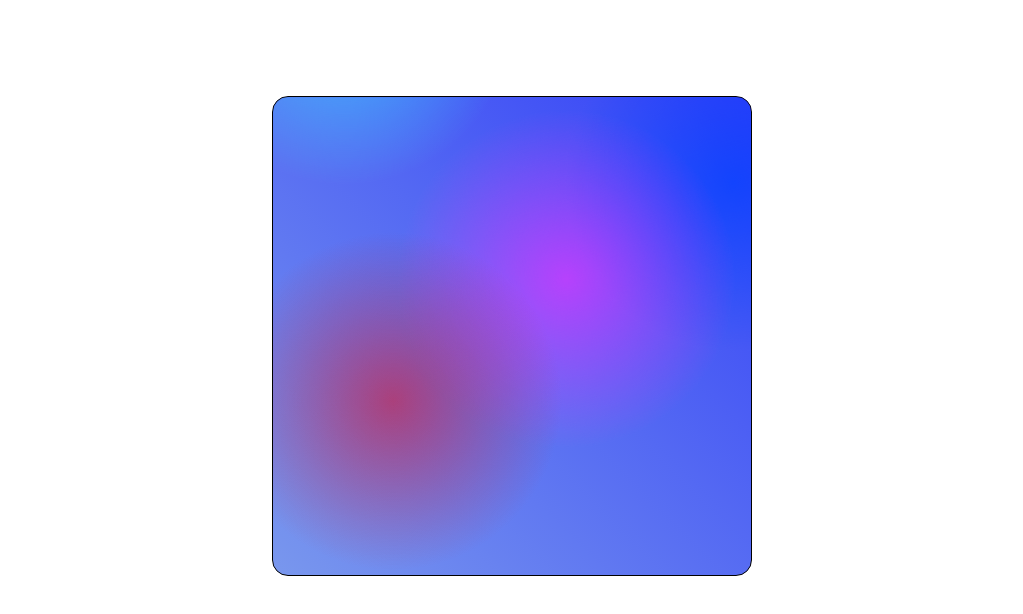
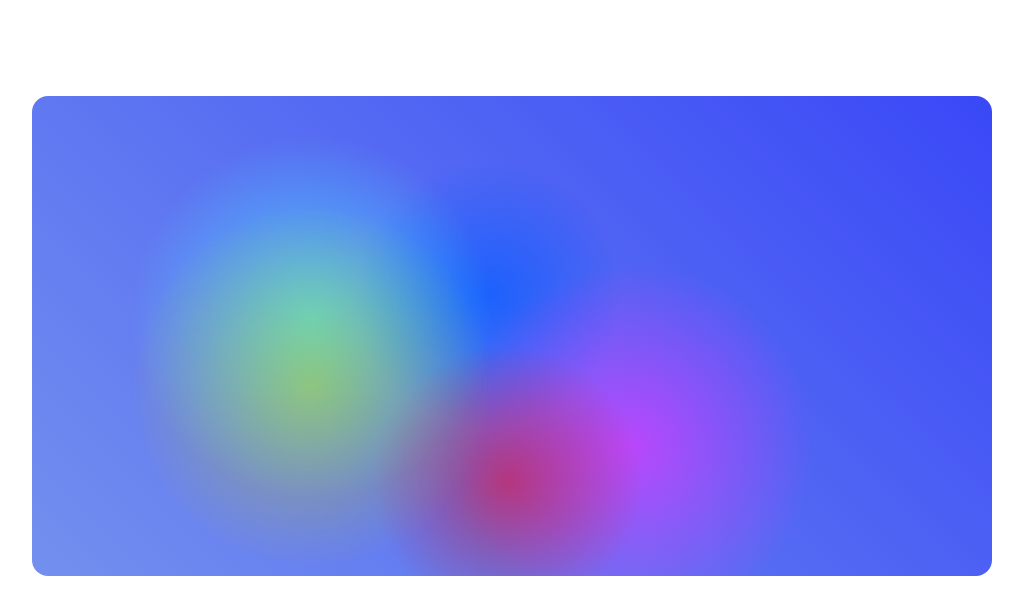
Before and after one commit to soype/bubbles, a Next.js app: page / in a window 1280 px wide. Shown: the top 614 px of the page, without its empty margins (128-1151 px from the left). Built offline with nearby package versions, Linux system fonts and the light colour scheme.

Commit message:
Smaller bubbles

```diff
--- a/src/app/components/bubbles/bubbles.module.scss
+++ b/src/app/components/bubbles/bubbles.module.scss
@@ -20,15 +20,15 @@ $blue-lt: rgb(100, 220, 255);
 $red: rgb(200, 50, 50);
 $yellow: rgb(180, 180, 50);
 
-$bubble-size: 100%;
+$bubble-size: 40rem;
 
 $container-height: 30rem;
-$container-width: 30rem;
+$container-width: 60rem;
 
 .container {
   width: $container-width;
   height: $container-height;
-  border: solid 1px black;
+  // border: solid 1px black;
   border-radius: 1rem;
   background-image: linear-gradient(45deg, lightblue, blue);
   background-size: 400%;
@@ -42,20 +42,26 @@ $container-width: 30rem;
   background: radial-gradient(
       circle at center,
       rgba($blue, 0.8),
-      rgba($blue, 0) 50%
+      rgba($blue, 0) 30%
     )
     no-repeat;
   @include blend-hard();
 
+
   height: $bubble-size;
   width: $bubble-size;
-  top: calc($container-height * -.2);
-  left: calc((100% - $bubble-size) / 2 + calc($container-width * .1));
+  top: -5rem;
+  left: calc($container-width / 5);
 
-  transform-origin: calc(50% + calc($container-height * .2));
-  animation: moveInCircle 20s linear infinite;
+  // height: $bubble-size;
+  // width: $bubble-size;
+  // top: calc($container-height * -.2);
+  // left: calc((100% - $bubble-size) / 2 + calc($container-width * .1));
 
-  opacity: 1;
+  transform-origin: center center;
+  animation: moveInCircleLg 20s reverse linear infinite;
+
+  // opacity: 1;
 }
 
 .b2 {
@@ -63,7 +69,7 @@ $container-width: 30rem;
   background: radial-gradient(
       circle at center,
       rgba($purple-lt, 0.8) 0,
-      rgba($purple-lt, 0) 50%
+      rgba($purple-lt, 0) 40%
     )
     no-repeat;
   @include blend-hard();
@@ -71,10 +77,10 @@ $container-width: 30rem;
   height: $bubble-size;
   width: $bubble-size;
   top: 0;
-  left: -25%;
+  left: calc($container-width / 3);
 
   transform-origin: calc(50% + calc($container-height * .2));
-  animation: moveInCircle 20s linear infinite;
+  animation: moveInCircleMd 20s linear infinite;
 
   opacity: 1;
 }
@@ -84,18 +90,17 @@ $container-width: 30rem;
   background: radial-gradient(
       circle at center,
       rgba($blue-lt, 0.8) 0,
-      rgba($blue-lt, 0) 50%
+      rgba($blue-lt, 0) 40%
     )
     no-repeat;
   @include blend-hard();
 
   height: $bubble-size;
   width: $bubble-size;
-  top: calc((50% - $bubble-size) / 2 - calc($container-height * .4));
-  left: calc((50% - $bubble-size) / 2);
 
-  transform-origin: calc(50% - calc($container-height * .1));
-  animation: moveHorizontal 40s linear infinite;
+  top: -8rem;
+  right: calc($container-width / 3);
+  animation: moveInCircleMd 20s linear infinite;
 
   opacity: 1;
 }
@@ -105,18 +110,18 @@ $container-width: 30rem;
   background: radial-gradient(
       circle at center,
       rgba($red, 0.8) 0,
-      rgba($red, 0) 50%
+      rgba($red, 0) 30%
     )
     no-repeat;
   @include blend-hard();
 
   height: $bubble-size;
   width: $bubble-size;
-  top: calc((50% - $bubble-size) / 2 - calc($container-height * .1));
-  left: calc((50% - $bubble-size) / 2);
+  top: 1rem;
+  left: 10rem;
 
-  transform-origin: calc(50% + calc($container-height * .2));
-  animation: moveVertical 20s ease infinite;
+  // transform-origin: calc(50% + calc($container-height * .2));
+  animation: moveInCircleMd 30s linear infinite;
 
   opacity: 1;
 }
@@ -126,40 +131,29 @@ $container-width: 30rem;
   background: radial-gradient(
       circle at center,
       rgba($yellow, 0.8) 0,
-      rgba($yellow, 0) 50%
+      rgba($yellow, 0) 40%
     )
     no-repeat;
   @include blend-hard();
 
   height: $bubble-size;
   width: $bubble-size;
-  top: calc((50% - $bubble-size) / 2 + calc($container-height * .4));
-  left: calc((50% - $bubble-size) / 2 - calc($container-width * .4));
+  top: 0;
+  left: 0;
 
-  transform-origin: calc(50% - 100px);
-  animation: moveInCircle 20s reverse infinite;
+  // transform-origin: calc(50% - 100px);
+  animation: moveInCircleMd 20s reverse linear infinite;
 
   opacity: 1;
 }
 
-@keyframes moveInCircle {
-  0% {
-    transform: rotate(0deg);
-  }
-  50% {
-    transform: rotate(180deg);
-  }
-  100% {
-    transform: rotate(360deg);
-  }
-}
 
 @keyframes moveVertical {
   0% {
     transform: translateY(-10%);
   }
   50% {
-    transform: translateY(50%);
+    transform: translateY(20%);
   }
   100% {
     transform: translateY(-10%);
@@ -168,12 +162,41 @@ $container-width: 30rem;
 
 @keyframes moveHorizontal {
   0% {
-    transform: translateX(-50%) translateY(-10%);
+    transform: translateX(-20%) translateY(-10%);
   }
   50% {
-    transform: translateX(50%) translateY(10%);
+    transform: translateX(20%) translateY(10%);
   }
   100% {
-    transform: translateX(-50%) translateY(-10%);
+    transform: translateX(-20%) translateY(-10%);
   }
 }
+
+@keyframes diagonalDownRight{
+  0%{
+    transform: translateX(-20%) translateY(20%);
+  }
+
+  50%{
+    transform: translateX(20%) translateY(-20%);
+  }
+
+  100%{
+    transform: translateX(-20%) translateY(20%);
+  }
+}
+
+@keyframes moveInCircleSm {
+  from {  -webkit-transform: rotate(0deg) translateX(20px) rotate(0deg); }
+  to   {  -webkit-transform: rotate(360deg) translateX(20px) rotate(-360deg); }
+}
+
+@keyframes moveInCircleMd {
+  from {  -webkit-transform: rotate(0deg) translateX(50px) rotate(0deg); }
+  to   {  -webkit-transform: rotate(360deg) translateX(50px) rotate(-360deg); }
+}
+
+@keyframes moveInCircleLg {
+  from {  -webkit-transform: rotate(0deg) translateX(70px) rotate(0deg); }
+  to   {  -webkit-transform: rotate(360deg) translateX(70px) rotate(-360deg); }
+}
```
